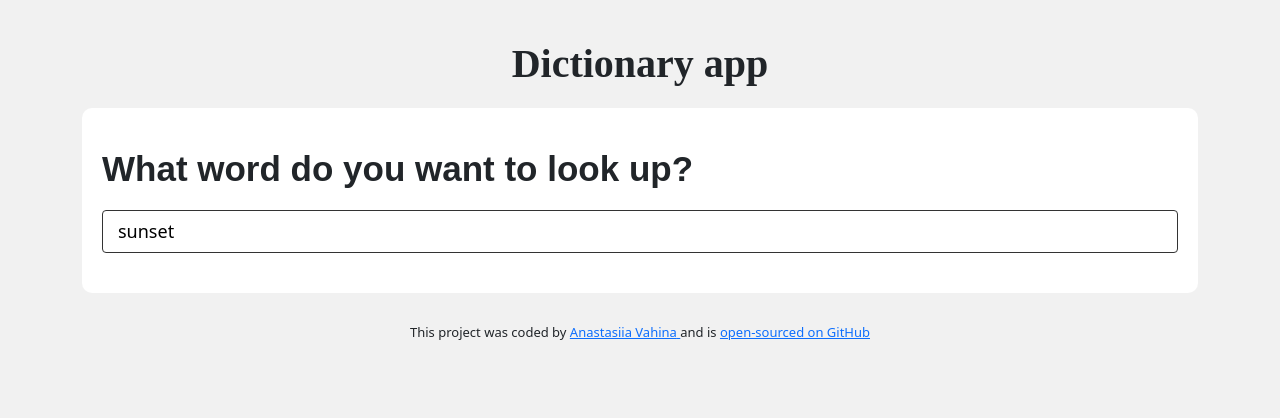
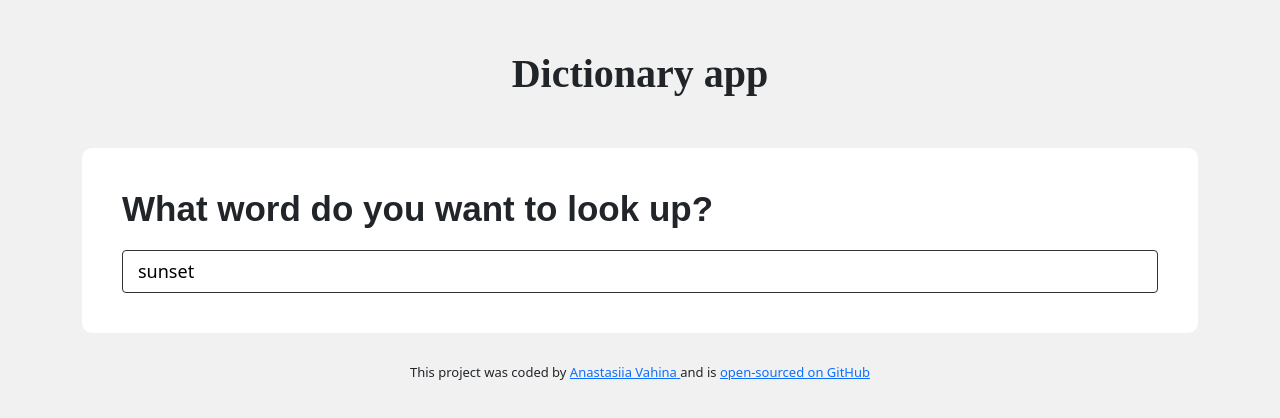
Before and after one commit to ana777stasia/dictionary-project, a React (Create React App) app: page / in a window 1280 px wide. Shown: the top 418 px of the page. Built offline with nearby package versions, Linux system fonts and the light colour scheme; no server answers; a web font is replaced by a local one.

Commit message:
changed input form padding

```diff
--- a/src/App.css
+++ b/src/App.css
@@ -1,6 +1,6 @@
 .App-header h1 {
   text-align: center;
-  margin: 40px 20px 20px 20px;
+  margin: 50px 20px;
   font-family: "Aboreto", cursive;
   font-weight: bold;
 }
--- a/src/Dictionary.css
+++ b/src/Dictionary.css
@@ -5,7 +5,7 @@ form input {
 
 .Dictionary form {
   background: white;
-  padding: 40px 20px;
+  padding: 40px 40px;
   border-radius: 10px;
 }
 .Dictionary input {
```
